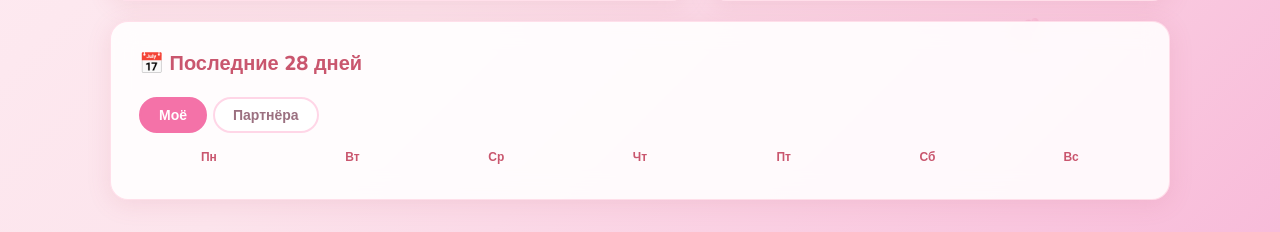
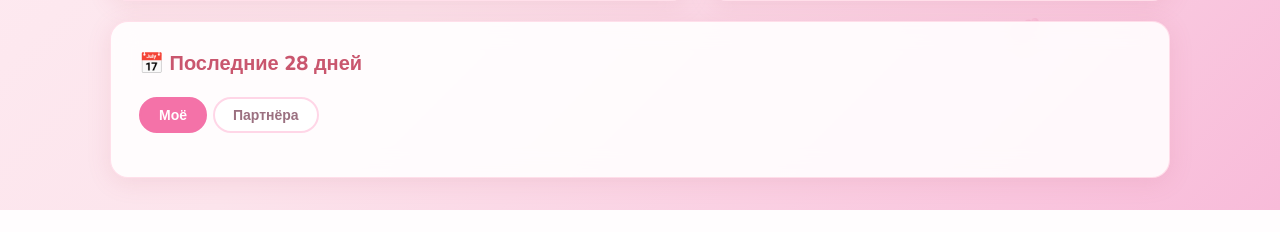
Before and after one commit to liubovtolka4eva-collab/2gether, a Python web app: template templates/mood.html in a window 1280 px wide. Shown: the part 646-878 px from the top of the page. After the commit the page ends 856 px from the top, so only its background shows below. Run offline with Jinja, Linux system fonts and the light colour scheme; the template is opened without the code that fills it, so the values that code supplies are empty.

Commit message:
Update mood.html

```diff
--- a/templates/mood.html
+++ b/templates/mood.html
@@ -25,15 +25,6 @@
   <div class="tabs" style="margin-bottom:16px">
     <button class="tab-btn active" onclick="switchCal('mine',event)">Моё</button>
     <button class="tab-btn" onclick="switchCal('partner',event)">Партнёра</button>
-  </div>
-  <div style="display:grid;grid-template-columns:repeat(7,1fr);gap:4px;margin-bottom:6px">
-    <div style="text-align:center;font-weight:800;color:var(--pink-deep);font-size:12px">Пн</div>
-    <div style="text-align:center;font-weight:800;color:var(--pink-deep);font-size:12px">Вт</div>
-    <div style="text-align:center;font-weight:800;color:var(--pink-deep);font-size:12px">Ср</div>
-    <div style="text-align:center;font-weight:800;color:var(--pink-deep);font-size:12px">Чт</div>
-    <div style="text-align:center;font-weight:800;color:var(--pink-deep);font-size:12px">Пт</div>
-    <div style="text-align:center;font-weight:800;color:var(--pink-deep);font-size:12px">Сб</div>
-    <div style="text-align:center;font-weight:800;color:var(--pink-deep);font-size:12px">Вс</div>
   </div>
   <div id="calBody"></div>
 </div>
```
